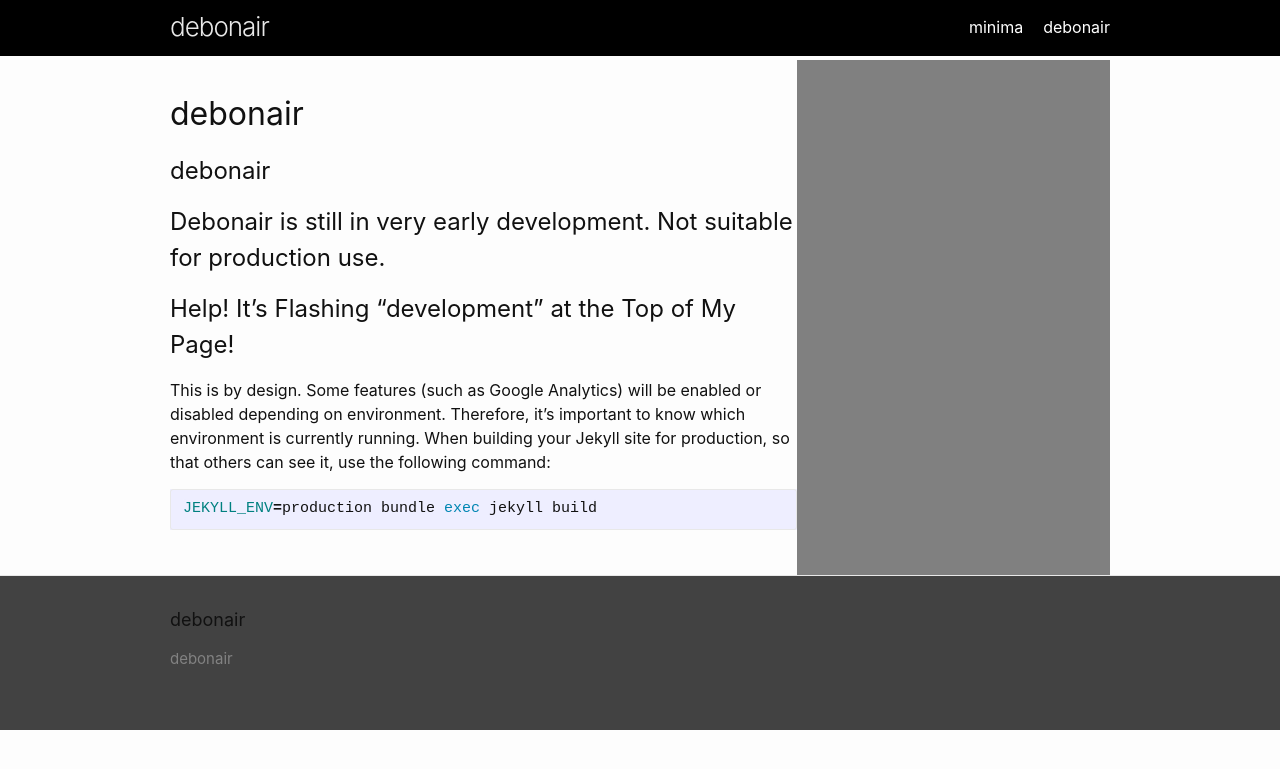
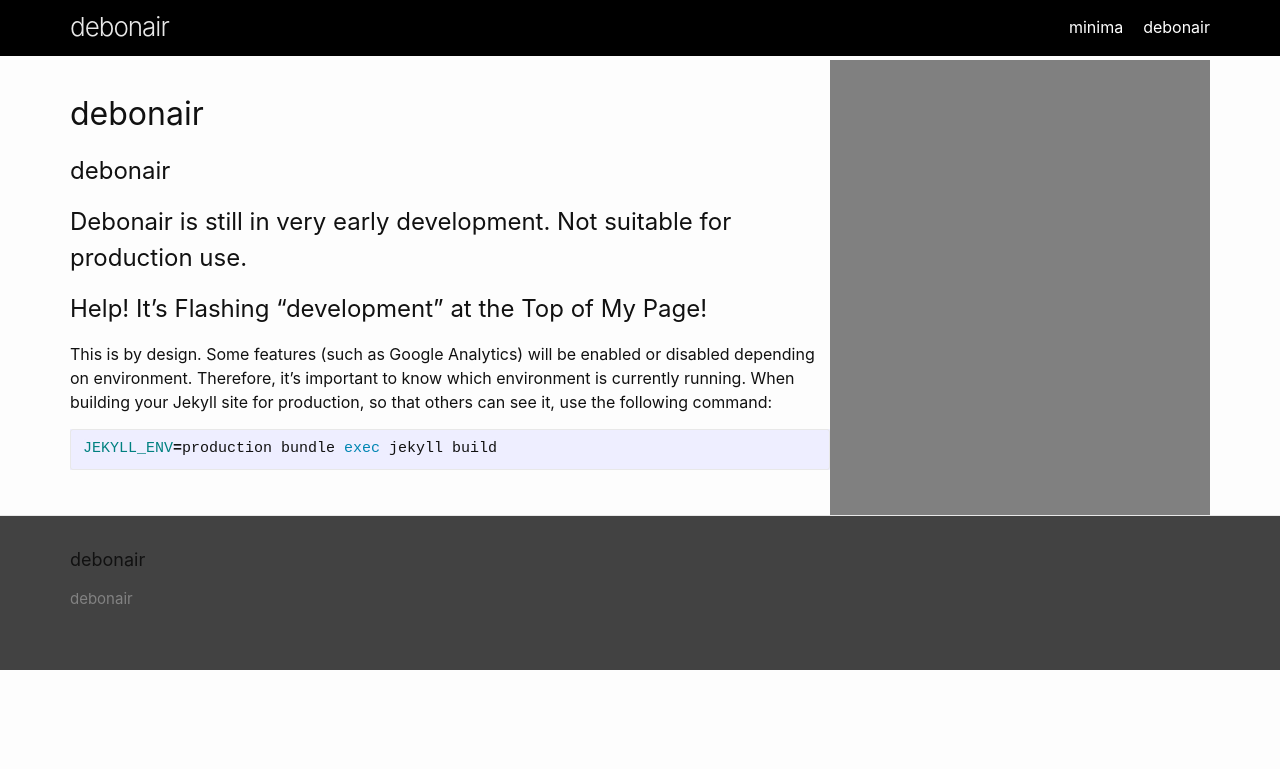
Before and after one commit to theTaikun/debonair, a Jekyll site: the page built from README.md, in a window 1280 px wide. Shown: the top 769 px of the page. Built offline with Jekyll 4.4.1, drawn with Linux system fonts in a browser that asks for light colours; our own code applies the rules of GitHub Pages for plain Markdown files.

Commit message:
Increased width to 1200px

```diff
--- a/_layouts/post.html
+++ b/_layouts/post.html
@@ -15,7 +15,7 @@ layout: default
       {%- endif -%}</p>
   </header>
 
-  <div class="post-content e-content" itemprop="articleBody">
+  <div class="post-content e-content wrapper" itemprop="articleBody">
       {% if page.feature_image %}
       <img class="feature_image" src={{site.baseurl}}{{page.feature_image}}>
       {% endif %}
--- a/_sass/minima.scss
+++ b/_sass/minima.scss
@@ -22,7 +22,7 @@ $grey-color-dark:  darken($grey-color, 25%) !default;
 $table-text-align: left !default;
 
 // Width of the content area
-$content-width:    1000px !default;
+$content-width:    1200px !default;
 
 $on-palm:          600px !default;
 $on-laptop:        800px !default;
--- a/assets/css/aside.css
+++ b/assets/css/aside.css
@@ -1,5 +1,4 @@
 aside.sidebar {
-    margin-left: 2em;
 }
 
 article aside{
```
